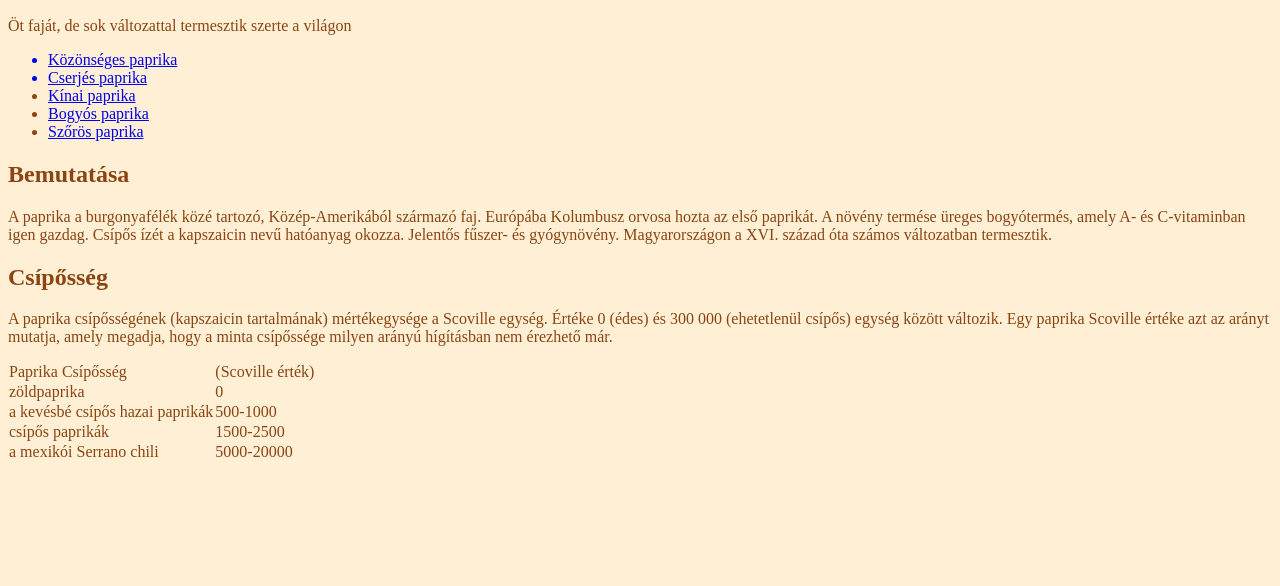
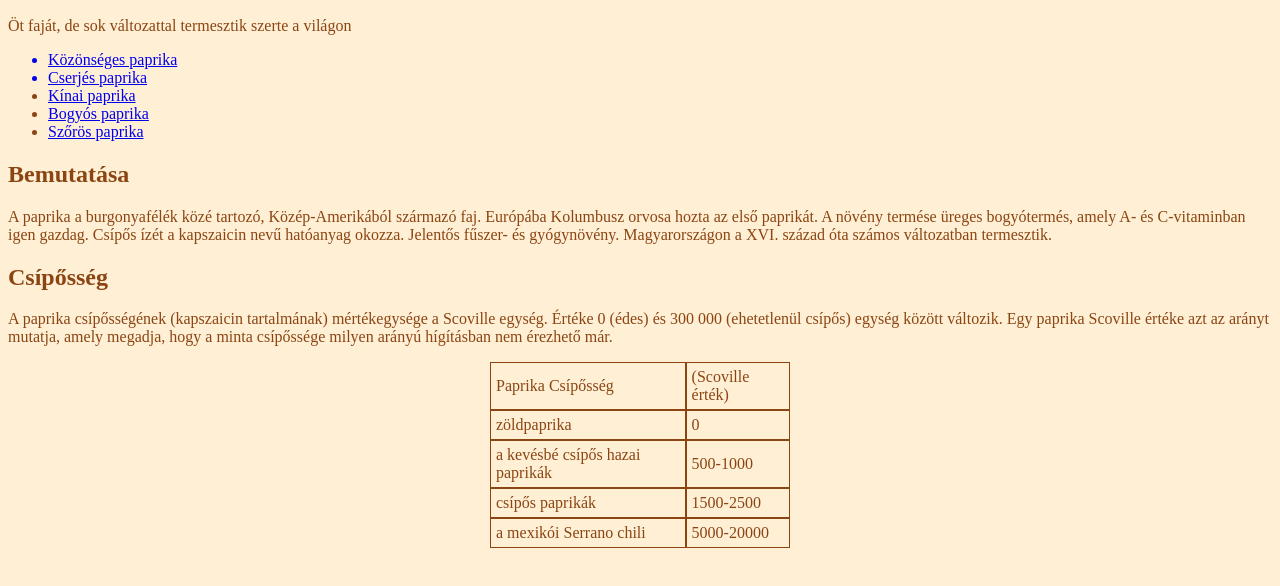
Before and after one commit to Mikeex99/paprika, a plain HTML site: page index.html in a window 1280 px wide. Shown: the part 110-696 px from the top of the page. Drawn offline with Linux system fonts and the light colour scheme.

Commit message:
9.a,b feladalt

```diff
--- a/paprika.css
+++ b/paprika.css
@@ -2,3 +2,15 @@ body{
     background-color: papayawhip;
     color: saddlebrown;
 }
+table{
+    width: 300px;
+    margin: auto;
+}
+td{
+    border: 1px solid saddlebrown;
+    padding: 5px;
+}
+.joldal{
+    width: 120px;
+    text-align: center;
+}
```
